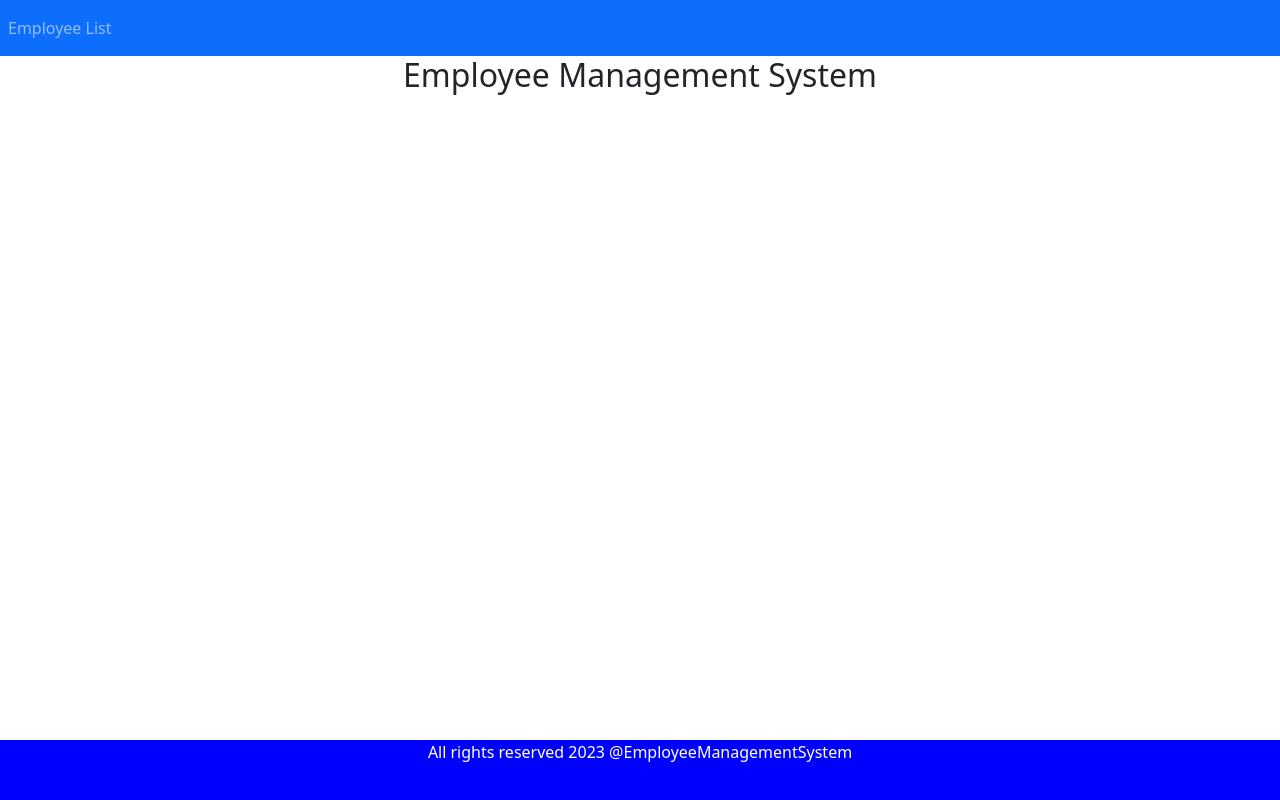
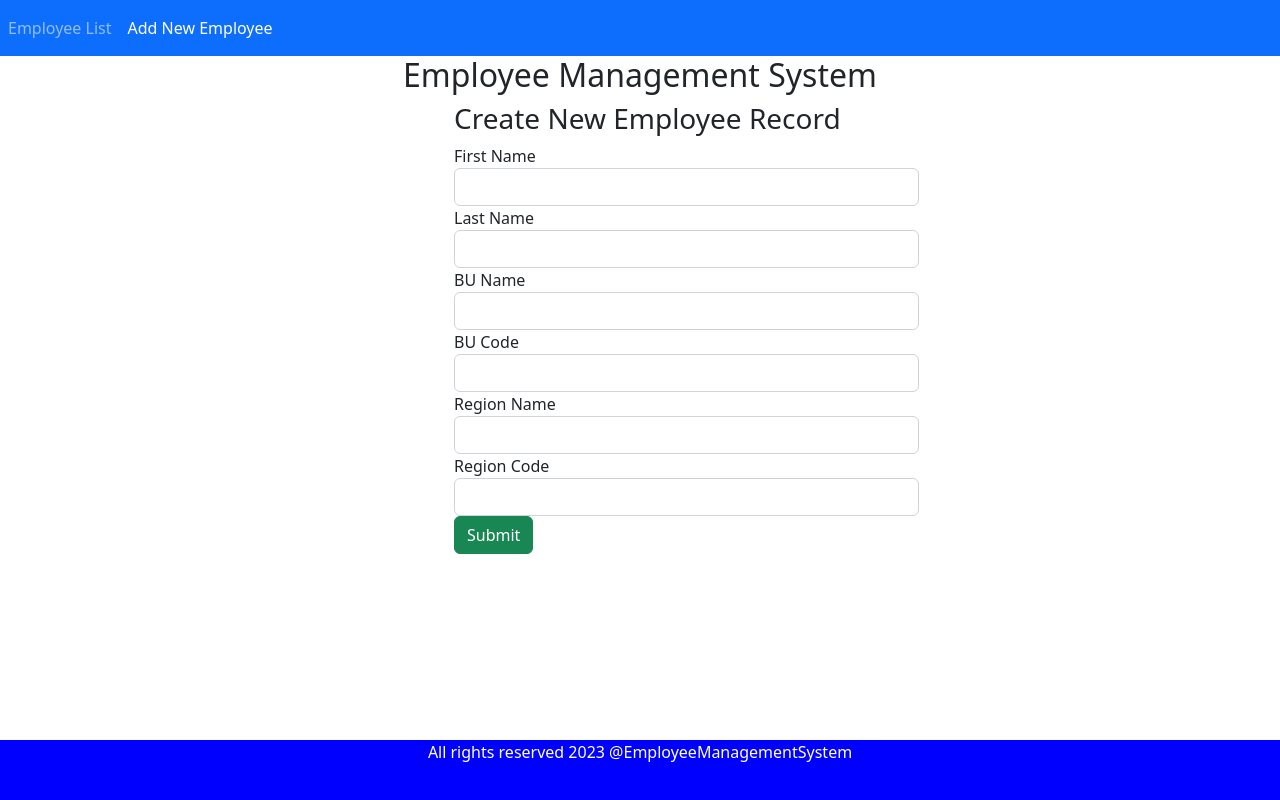
Before and after one commit to CaptanoMaina/Employee_Management, an Angular app in the folder employee_frontend/: page /create-employee in a window 1280 px wide. Before the commit this address led to /. Built offline with nearby package versions, Linux system fonts and the light colour scheme.

Commit message:
create employee form

```diff
--- a/employee_frontend/src/app/app-routing.module.ts
+++ b/employee_frontend/src/app/app-routing.module.ts
@@ -1,10 +1,12 @@
 import { NgModule } from '@angular/core';
 import { RouterModule, Routes } from '@angular/router';
+import { CreateEmployeeComponent } from './create-employee/create-employee.component';
 import { EmployeeListComponent } from './employee-list/employee-list.component';
 
 const routes: Routes = [
 
   { path: 'employees', component: EmployeeListComponent },
+  { path: 'create-employee', component: CreateEmployeeComponent },
   { path: '', redirectTo: 'employees', pathMatch: 'full' }
 
 
--- a/employee_frontend/src/app/app.component.html
+++ b/employee_frontend/src/app/app.component.html
@@ -2,6 +2,9 @@
   <ul class="navbar-nav">
     <li class="nav-item>">
       <a routerLink="employees" routerLinkActive="active" class="nav-link">Employee List</a>
+    </li>
+    <li class="nav-item>">
+      <a routerLink="create-employee" routerLinkActive="active" class="nav-link">Add New Employee</a>
     </li>
   </ul>
 
--- /dev/null
+++ b/employee_frontend/src/app/create-employee/create-employee.component.html
@@ -0,0 +1,34 @@
+<div class="col-md-5 offset-md-4 formdiv">
+
+    <h3>Create New Employee Record</h3>
+    <form (ngSubmit)="onSubmit()">
+        <div class="form-group">
+            <label> First Name</label>
+            <input type="text" class="form-control" id="first_name" [(ngModel)]="employee.first_name" name="first_name">
+        </div>
+        <div class="form-group">
+            <label> Last Name</label>
+            <input type="text" class="form-control" id="last_name" [(ngModel)]="employee.last_name" name="last_name">
+        </div>
+        <div class="form-group">
+            <label> BU Name</label>
+            <input type="text" class="form-control" id="bu_name" [(ngModel)]="employee.bu_name" name="bu_name">
+        </div>
+        <div class="form-group">
+            <label> BU Code</label>
+            <input type="text" class="form-control" id="bu_code" [(ngModel)]="employee.bu_code" name="bu_code">
+        </div>
+        <div class="form-group">
+            <label> Region Name</label>
+            <input type="text" class="form-control" id="region_name" [(ngModel)]="employee.region_name"
+                name="region_name">
+        </div>
+        <div class="form-group">
+            <label> Region Code</label>
+            <input type="text" class="form-control" id="region_code" [(ngModel)]="employee.region_code"
+                name="region_code">
+        </div>
+        <button class="btn btn-success" type="submit">Submit</button>
+    </form>
+
+</div>
--- /dev/null
+++ b/employee_frontend/src/app/create-employee/create-employee.component.ts
@@ -0,0 +1,21 @@
+import { Component, OnInit } from '@angular/core';
+import { Employee } from '../employee';
+
+@Component({
+  selector: 'app-create-employee',
+  templateUrl: './create-employee.component.html',
+  styleUrls: ['./create-employee.component.css']
+})
+export class CreateEmployeeComponent implements OnInit {
+  employee: Employee = new Employee();
+
+  constructor() { }
+
+  ngOnInit(): void {
+  }
+
+  onSubmit() {
+    console.log(this.employee)
+  }
+
+}
```
Also changed, not shown: employee_frontend/src/app/app.module.ts (+6 -2 lines), employee_frontend/src/app/create-employee/create-employee.component.css (added), 1 other file (tests, documents, lock files or other folders).
